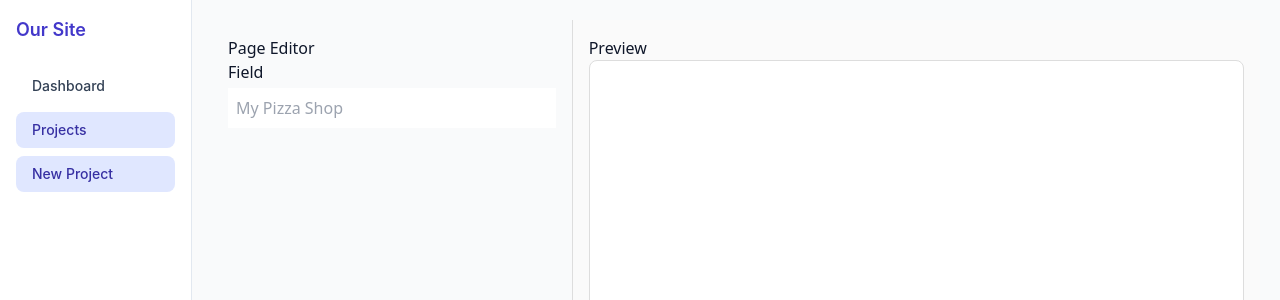
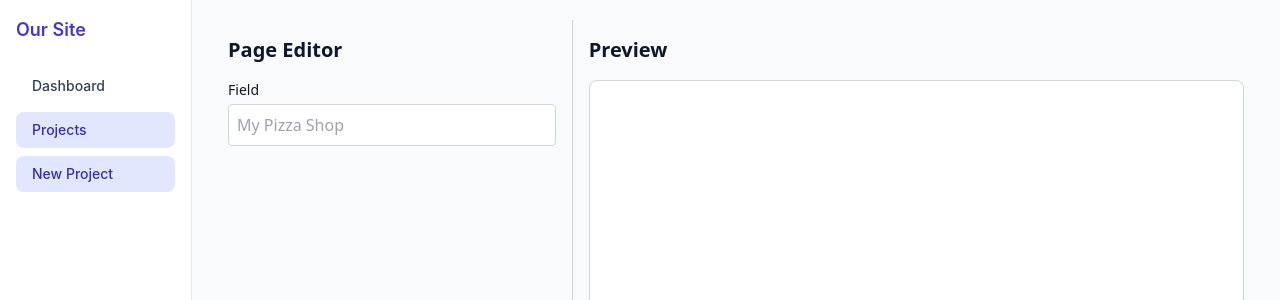
Before and after one commit to jonnovaretti/our-site-web, a React (Vite) app: page /projects/new in a window 1280 px wide. Shown: the top 300 px of the page. Built offline with nearby package versions, Linux system fonts and the light colour scheme.

Commit message:
convert to use tailwind

```diff
--- a/src/views/new-project.view.tsx
+++ b/src/views/new-project.view.tsx
@@ -8,14 +8,22 @@ import {
   useState,
 } from "react";
 
+type ELEMENT_TYPE = "text" | "image";
+
+function NewProjectView() {
+  const iframeRef = useRef<HTMLIFrameElement | null>(null);
+  const [iframeContent, setIFrameContent] = useState("");
+  const fieldsValues = useMemo(() => new Map(), []);
+  const [currentElementId, setCurrentElementId] = useState("");
+  const [currentValue, setCurrentValue] = useState("");
+  const [elementType, setElementType] = useState<ELEMENT_TYPE>("text");
+
   async function buildIframeDocument(): Promise<string> {
     const response = await fetch("http://localhost:5173/template1/index.html");
     const htmlText = await response.text();
 
     return htmlText;
   }
-
-type ELEMENT_TYPE = "text" | "image";
 
   const getHtmlElementFromIFrame = (
     iframeRef: RefObject<HTMLIFrameElement>,
@@ -33,14 +41,6 @@ const getHtmlElementFromIFrame = (
 
     return targetElement;
   };
-
-function NewProjectView() {
-  const iframeRef = useRef<HTMLIFrameElement | null>(null);
-  const [iframeContent, setIFrameContent] = useState("");
-  const fieldsValues = useMemo(() => new Map(), []);
-  const [currentElementId, setCurrentElementId] = useState("");
-  const [currentValue, setCurrentValue] = useState("");
-  const [elementType, setElementType] = useState<ELEMENT_TYPE>("text");
 
   const handleChange = (
     event: ChangeEvent<HTMLInputElement | HTMLTextAreaElement>,
@@ -125,74 +125,46 @@ function NewProjectView() {
   }, []);
 
   return (
-    <div
-      style={{
-        display: "flex",
-        height: "100vh",
-        fontFamily: "system-ui, sans-serif",
-      }}
-    >
+    <div className="flex h-screen font-sans">
       {/* LEFT PANEL — Editor */}
-      <div
-        style={{
-          flex: 1,
-          borderRight: "1px solid #ddd",
-          padding: "1rem",
-          boxSizing: "border-box",
-        }}
-      >
-        <h2>Page Editor</h2>
+      <div className="flex-1 border-r border-gray-300 p-4 box-border">
+        <h2 className="text-xl font-semibold mb-4">Page Editor</h2>
 
         {elementType === "text" ? (
-          <div style={{ marginBottom: "1rem" }}>
-            <label style={{ display: "block", marginBottom: "0.25rem" }}>
-              Field
-            </label>
+          <div className="mb-4">
+            <label className="block mb-1 text-sm font-medium">Field</label>
             <input
               type="text"
               value={currentValue}
               onChange={handleChange}
-              style={{ width: "100%", padding: "0.5rem" }}
               placeholder="My Pizza Shop"
+              className="w-full p-2 border border-gray-300 rounded focus:outline-none focus:ring focus:ring-blue-200"
             />
           </div>
         ) : (
-          <div style={{ marginBottom: "1rem" }}>
-            <label style={{ display: "block", marginBottom: "0.25rem" }}>
-              Logo
-            </label>
-            <input type="file" accept="image/*" onChange={handleLogoChange} />
+          <div className="mb-4">
+            <label className="block mb-1 text-sm font-medium">Logo</label>
+            <input
+              type="file"
+              accept="image/*"
+              onChange={handleLogoChange}
+              className="block w-full text-sm"
+            />
           </div>
         )}
       </div>
 
       {/* RIGHT PANEL — Iframe Preview */}
-      <div
-        style={{
-          flex: 2,
-          padding: "1rem",
-          boxSizing: "border-box",
-          overflow: "hidden",
-          backgroundColor: "#fafafa",
-        }}
-      >
-        <h2 style={{ marginTop: 0 }}>Preview</h2>
+      <div className="flex-[2] p-4 box-border overflow-hidden bg-gray-50">
+        <h2 className="text-xl font-semibold mb-4 mt-0">Preview</h2>
 
         <iframe
-          // allow-same-origin + allow-scripts lets template JS run,
-          // but still keeps it sandboxed away from your app
           sandbox="allow-same-origin allow-scripts"
           id="myIFrame"
-          style={{
-            width: "100%",
-            height: "100%",
-            border: "1px solid #ddd",
-            borderRadius: "8px",
-            backgroundColor: "white",
-          }}
+          ref={iframeRef}
           title="Site preview"
           srcDoc={iframeContent}
-          ref={iframeRef}
+          className="w-full h-full border border-gray-300 rounded-lg bg-white"
         />
       </div>
     </div>
```
Lines whose indentation alone changed are shown as unchanged.
